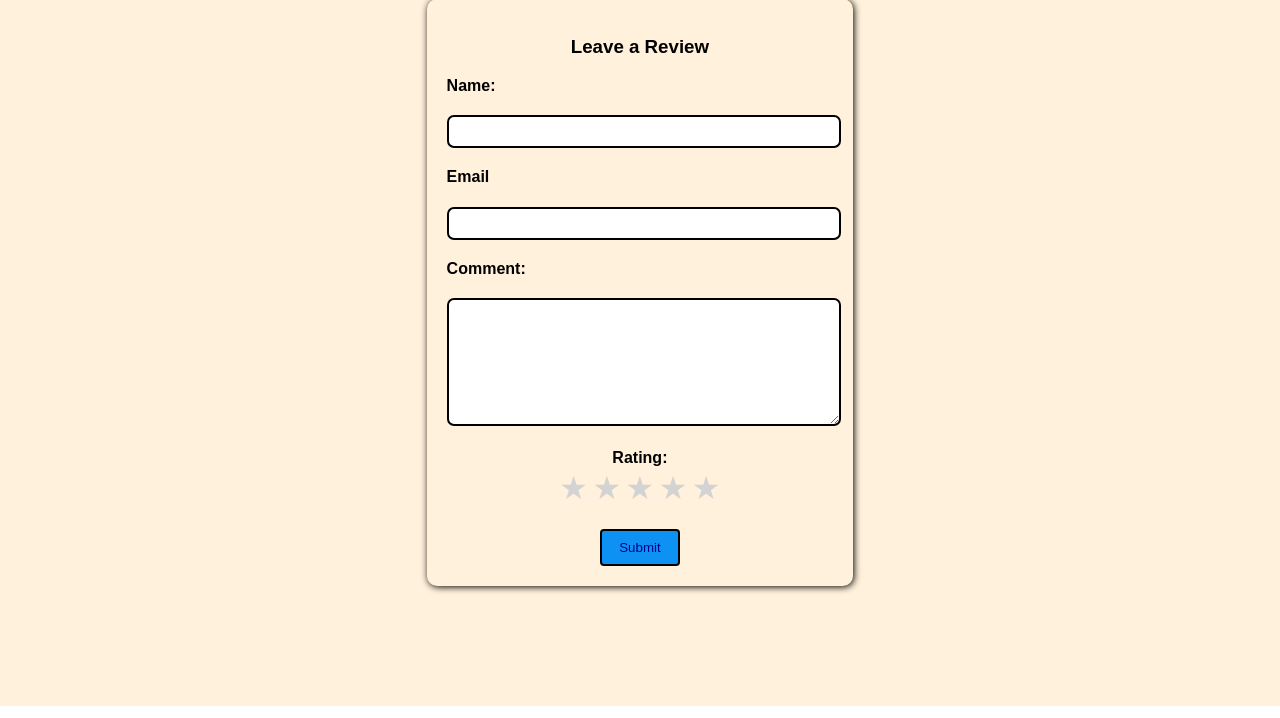
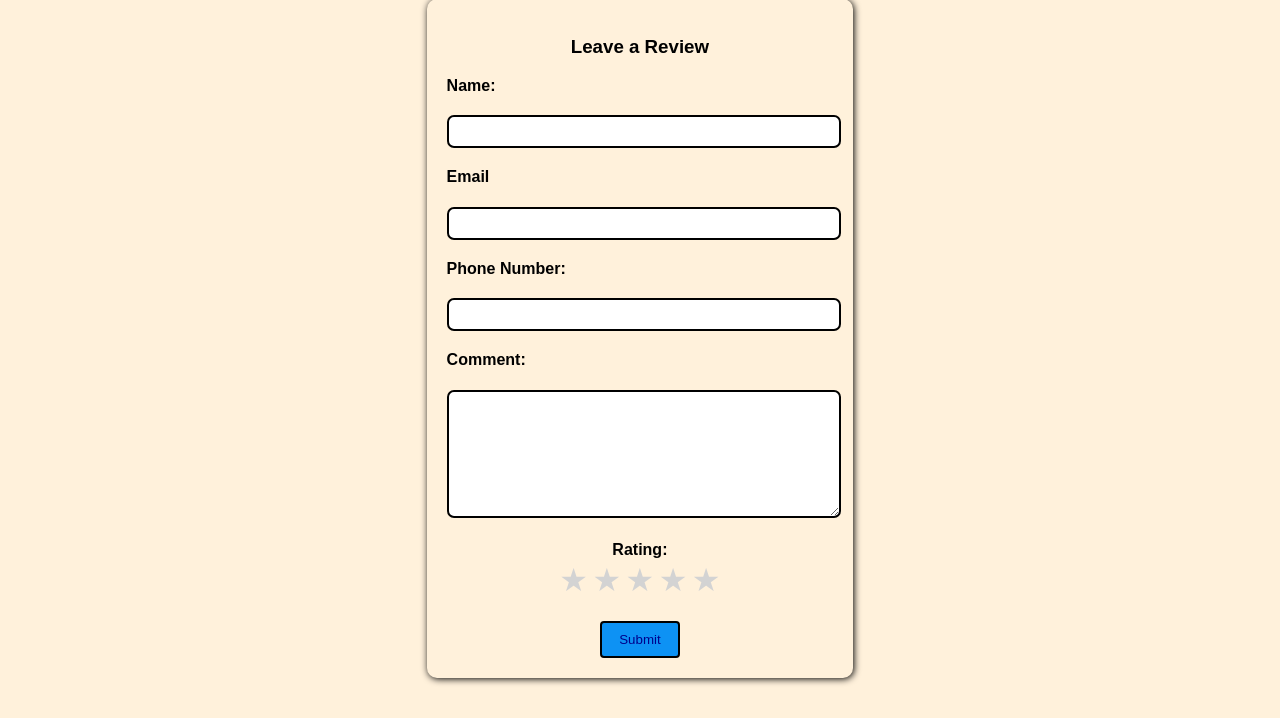
Before and after one commit to ErblinSyla/UEB25_Gr1, a PHP site: page /admission.php in a window 1280 px wide. Shown: the part 3522-4240 px from the top of the page. Run offline with PHP 8.4, Linux system fonts and the light colour scheme; some web fonts are replaced.

Commit message:
Shtimi i fushes phone number ne Review form (me Regex validim)

```diff
--- a/admission.php
+++ b/admission.php
@@ -1,11 +1,12 @@
 <?php
-$name = $email = $comment = "";
+$name = $email = $comment = $phone = "";
 $errors = [];
 
 if ($_SERVER["REQUEST_METHOD"] == "POST") {
     $name = trim($_POST["name"]);
     $email = trim($_POST["email"]);
     $comment = trim($_POST["comment"]);
+    $phone = trim($_POST["phone"]);
 
     if (!preg_match("/^[a-zA-ZëËçÇáàéèËÏîÎÜüÙùËÄäÖö\s]{2,50}$/", $name)) {
         $errors[] = "Emri nuk është i vlefshëm (vetëm shkronja, 2-50 karaktere).";
@@ -19,8 +20,12 @@ if ($_SERVER["REQUEST_METHOD"] == "POST") {
         $errors[] = "Komenti duhet të ketë të paktën 5 karaktere.";
     }
 
+    if (!preg_match("/^\+?[0-9]{8,15}$/", $phone)) {
+        $errors[] = "Numri i telefonit nuk është i vlefshëm.";
+    }
+
     if (empty($errors)) {
-        $review = new ReviewFormData($name, $email, $comment);
+        $review = new ReviewFormData($name, $email, $phone, $comment);
         $successMessage = $review->display();
     } else {
         echo "<script>alert('Gabim në plotësim! Kontrolloni të dhënat.');</script>";
@@ -31,20 +36,26 @@ class ReviewFormData
 {
     public $name;
     public $email;
+    public $phone;
     public $comment;
 
-    function __construct($name, $email, $comment)
+    function __construct($name, $email, $phone, $comment)
     {
         $this->name = $name;
         $this->email = $email;
+        $this->phone = $phone;
         $this->comment = $comment;
     }
 
     function display()
     {
-        return "Name: " . htmlspecialchars($this->name) . "<br>Email: " . htmlspecialchars($this->email) . "<br>Comment: " . nl2br(htmlspecialchars($this->comment));
+        return "Name: " . htmlspecialchars($this->name) .
+            "<br>Email: " . htmlspecialchars($this->email) .
+            "<br>Phone: " . htmlspecialchars($this->phone) .
+            "<br>Comment: " . nl2br(htmlspecialchars($this->comment));
     }
 }
+
 ?>
 
 
@@ -429,6 +440,8 @@ class ReviewFormData
                                     <input type="text" name="name" value="<?= htmlspecialchars($name) ?>">
                                     <h4>Email</h4>
                                     <input type="email" name="email" value="<?= htmlspecialchars($email) ?>">
+                                    <h4>Phone Number:</h4>
+                                    <input type="text" name="phone" value="<?= htmlspecialchars($phone ?? '') ?>">
                                     <h4>Comment:</h4>
                                     <textarea id="comment-input" name="comment"><?= htmlspecialchars($comment) ?></textarea>
                                     <h4 class="rating-h4">Rating:</h4>
--- a/data/data.json
+++ b/data/data.json
@@ -1,6 +1,6 @@
 [
 	{
-	"Name": "diell" ,
-	"Email": "diellart@m.com"
+	"Name": "Erblin Syla" ,
+	"Email": "erblin.sylaa@gmail.com"
 	}
 ]
```
